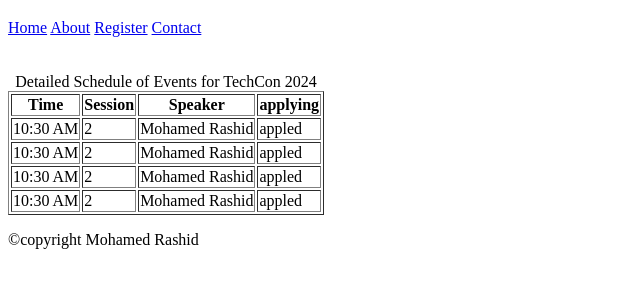
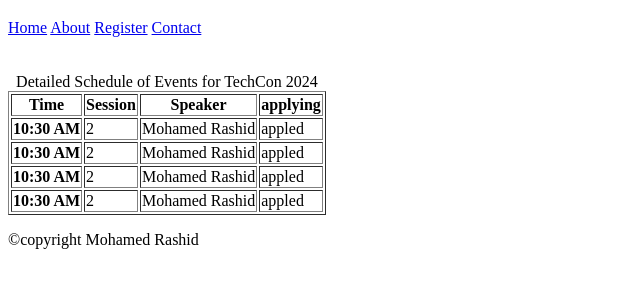
Before and after one commit to Rashid0101/TechCon_HTML, a plain HTML site: page techcon_website/schedule.html in a window 1280 px wide. Shown: the part 61-348 px from the top of the page, without its empty margins (0-640 px from the left). Drawn offline with Linux system fonts and the light colour scheme.

Commit message:
row-table

```diff
--- a/techcon_website/schedule.html
+++ b/techcon_website/schedule.html
@@ -33,25 +33,25 @@
         </thead>
         <tbody>
           <tr>
-            <td>10:30 AM</td>
+            <th scope="row">10:30 AM</th>
             <td>2</td>
             <td>Mohamed Rashid</td>
             <td>appled</td>
           </tr>
           <tr>
-            <td>10:30 AM</td>
+            <th scope="row">10:30 AM</th>
             <td>2</td>
             <td>Mohamed Rashid</td>
             <td>appled</td>
           </tr>
           <tr>
-            <td>10:30 AM</td>
+            <th scope="row">10:30 AM</th>
             <td>2</td>
             <td>Mohamed Rashid</td>
             <td>appled</td>
           </tr>
           <tr>
-            <td>10:30 AM</td>
+            <th scope="row">10:30 AM</th>
             <td>2</td>
             <td>Mohamed Rashid</td>
             <td>appled</td>
```
